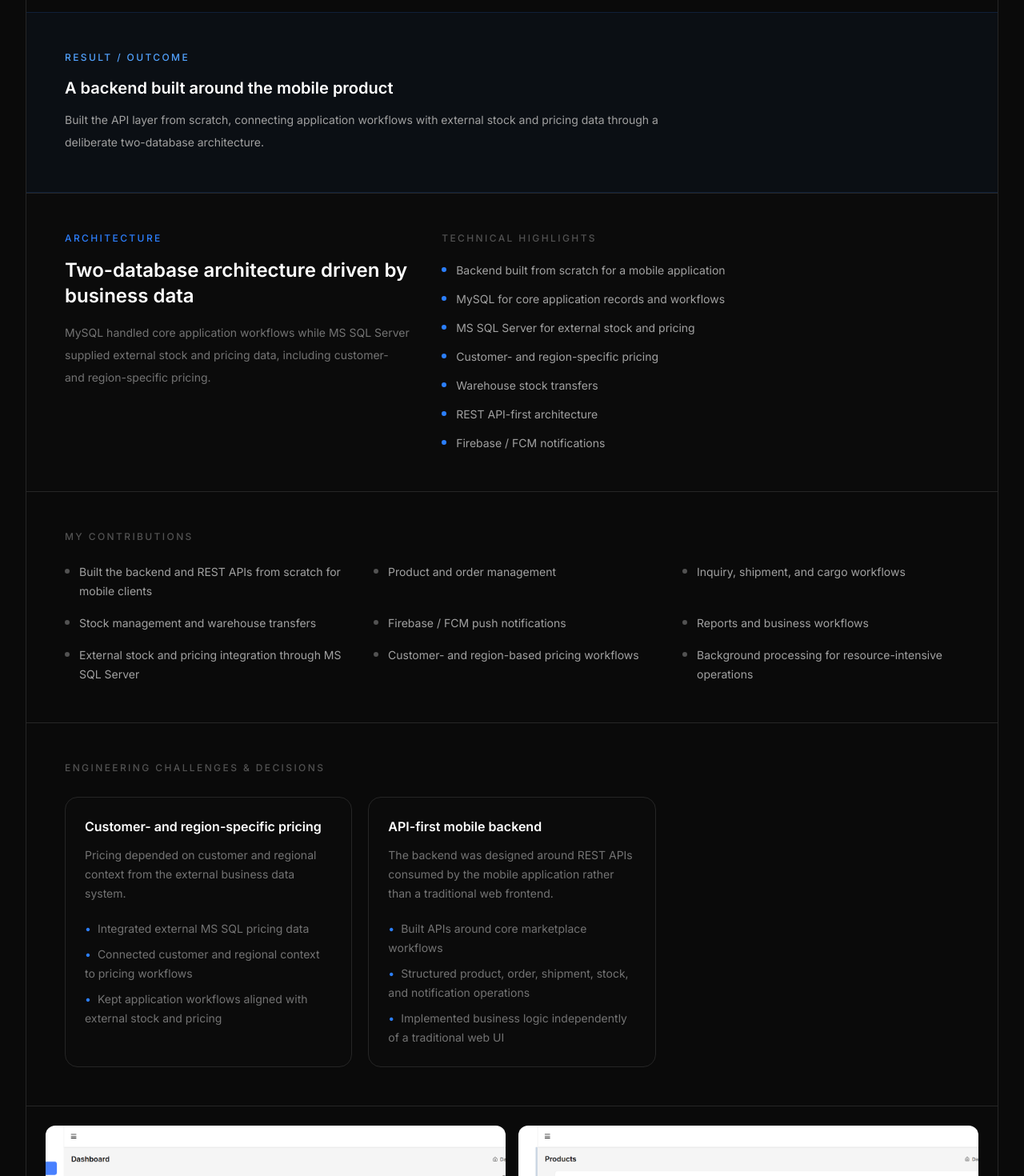
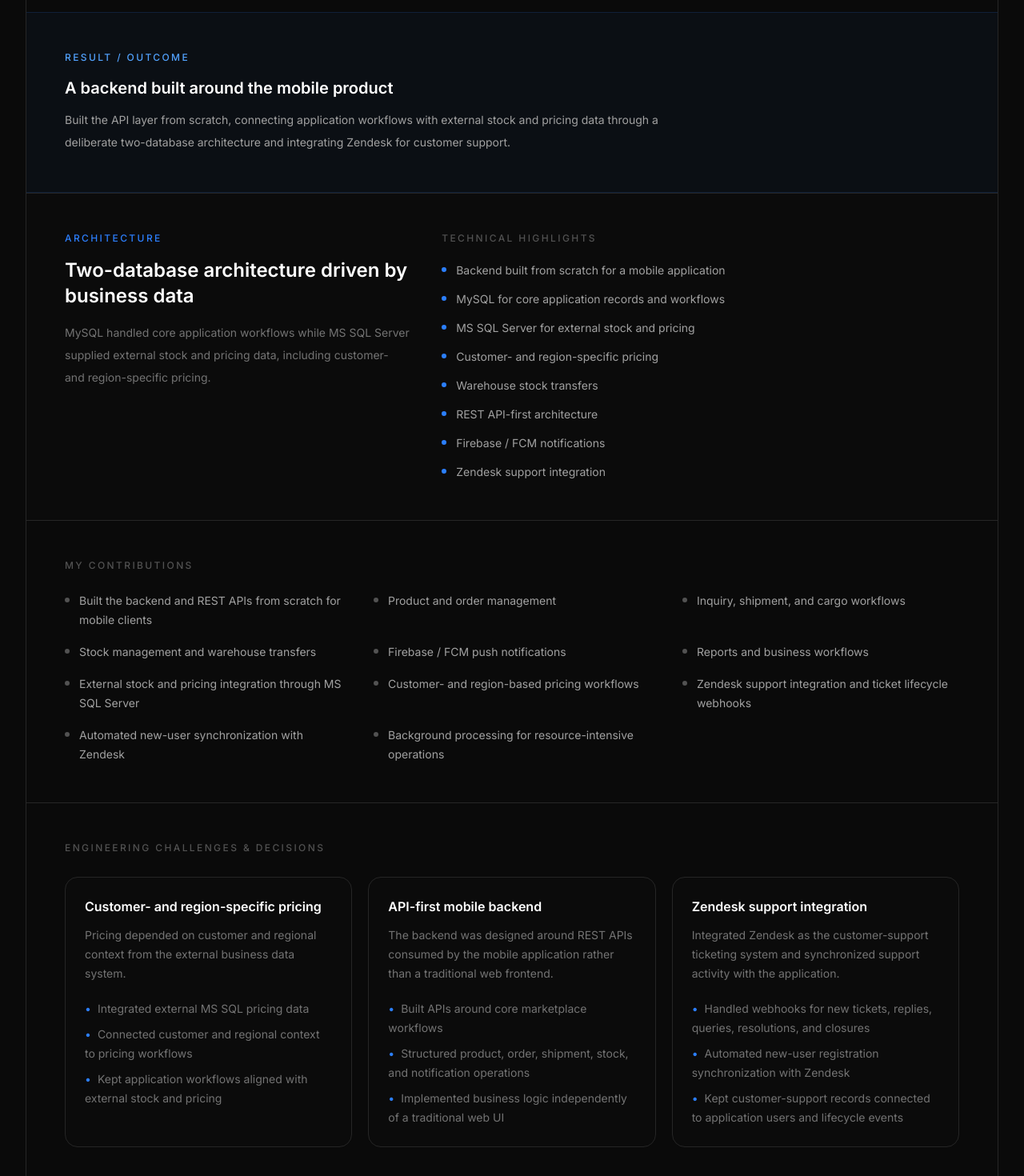
Before and after one commit to imiantalha/Portfolio, a Next.js app: page / in a window 1280 px wide. Shown: the part 5900-7370 px from the top of the page at 80% size. Built offline with nearby package versions, Linux system fonts and the light colour scheme.

Commit message:
feat: add Zendesk integration to Textile Souk case study

```diff
--- a/app/data/projects.ts
+++ b/app/data/projects.ts
@@ -107,7 +107,7 @@ export const textileSouk: Project = {
   description:
     "API-first mobile backend covering products, orders, inquiries, shipments, cargo, stock, warehouse transfers, notifications, reports, and external business data.",
   role: "Backend Engineer",
-  technologies: ["PHP", "Laravel", "MySQL", "MS SQL Server", "REST APIs", "Firebase / FCM"],
+  technologies: ["PHP", "Laravel", "MySQL", "MS SQL Server", "REST APIs", "Firebase / FCM", "Zendesk"],
   contributions: [
     "Built the backend and REST APIs from scratch for mobile clients",
     "Product and order management",
@@ -117,6 +117,8 @@ export const textileSouk: Project = {
     "Reports and business workflows",
     "External stock and pricing integration through MS SQL Server",
     "Customer- and region-based pricing workflows",
+    "Zendesk support integration and ticket lifecycle webhooks",
+    "Automated new-user synchronization with Zendesk",
     "Background processing for resource-intensive operations",
   ],
   architecture: {
@@ -131,6 +133,7 @@ export const textileSouk: Project = {
       "Warehouse stock transfers",
       "REST API-first architecture",
       "Firebase / FCM notifications",
+      "Zendesk support integration",
     ],
   },
   challenges: [
@@ -152,10 +155,19 @@ export const textileSouk: Project = {
         "Implemented business logic independently of a traditional web UI",
       ],
     },
+    {
+      title: "Zendesk support integration",
+      description: "Integrated Zendesk as the customer-support ticketing system and synchronized support activity with the application.",
+      approach: [
+        "Handled webhooks for new tickets, replies, queries, resolutions, and closures",
+        "Automated new-user registration synchronization with Zendesk",
+        "Kept customer-support records connected to application users and lifecycle events",
+      ],
+    },
   ],
   impact: {
     title: "A backend built around the mobile product",
-    description: "Built the API layer from scratch, connecting application workflows with external stock and pricing data through a deliberate two-database architecture.",
+    description: "Built the API layer from scratch, connecting application workflows with external stock and pricing data through a deliberate two-database architecture and integrating Zendesk for customer support.",
   },
   gallery: [
     { src: "/images/textile-souk/dashboard.png", alt: "Textile Souk dashboard" },
```
